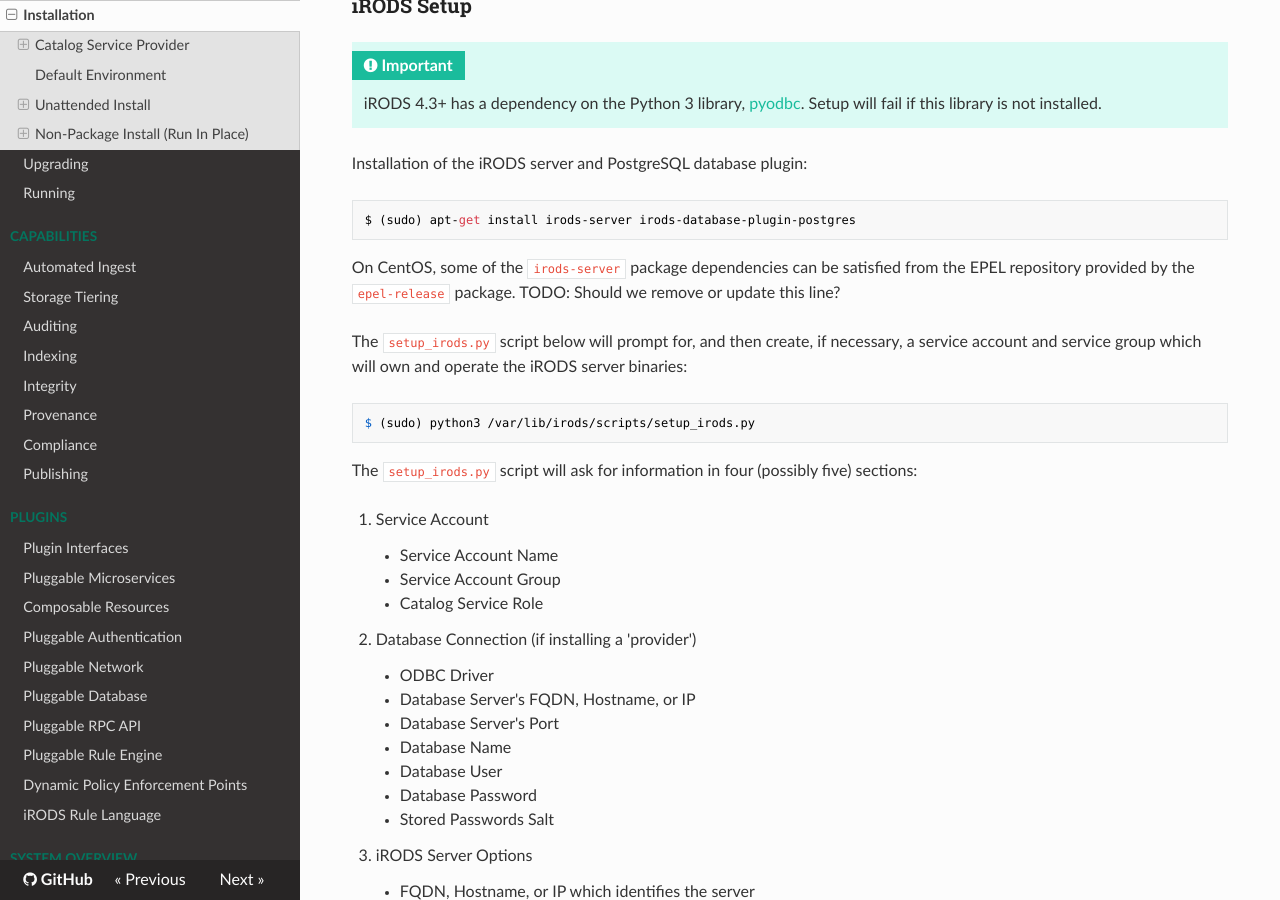
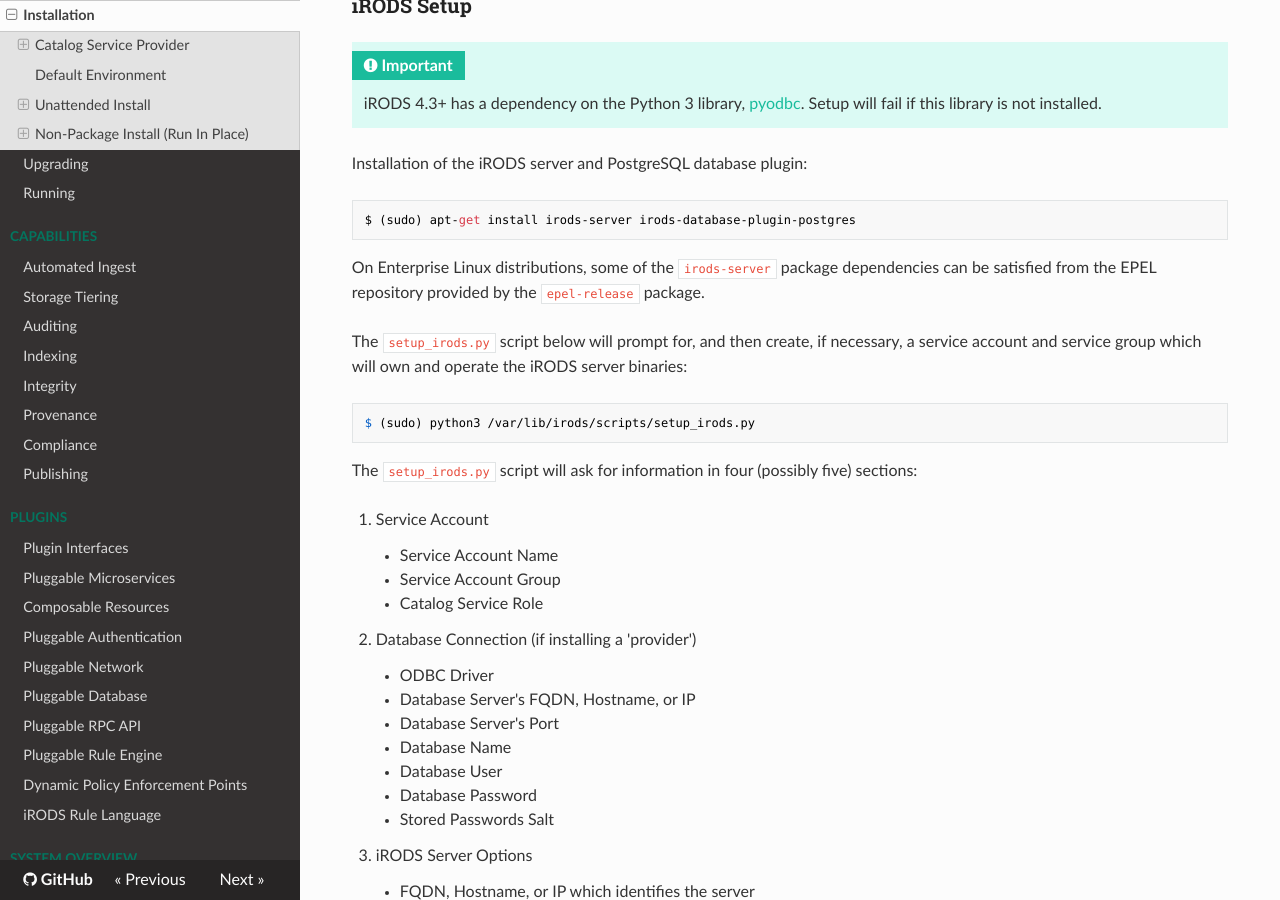
Before and after one commit to irods/irods_docs, an MkDocs documentation site: the page built from docs/getting_started/installation.md, in a window 1280 px wide and 900 px high, scrolled down 3118 px. Built offline with MkDocs 1.6.1, drawn with Linux system fonts in a browser that asks for light colours; nearby versions of some CDN libraries.

Commit message:
squash w/ [?] Remove mentions of CentOS.

```diff
--- a/docs/getting_started/installation.md
+++ b/docs/getting_started/installation.md
@@ -111,7 +111,7 @@
 $ (sudo) apt-get install irods-server irods-database-plugin-postgres
 ~~~
 
-On CentOS, some of the `irods-server` package dependencies can be satisfied from the EPEL repository provided by the `epel-release` package. TODO: Should we remove or update this line?
+On Enterprise Linux distributions, some of the `irods-server` package dependencies can be satisfied from the EPEL repository provided by the `epel-release` package.
 
 The `setup_irods.py` script below will prompt for, and then create, if necessary, a service account and service group which will own and operate the iRODS server binaries:
 
```
